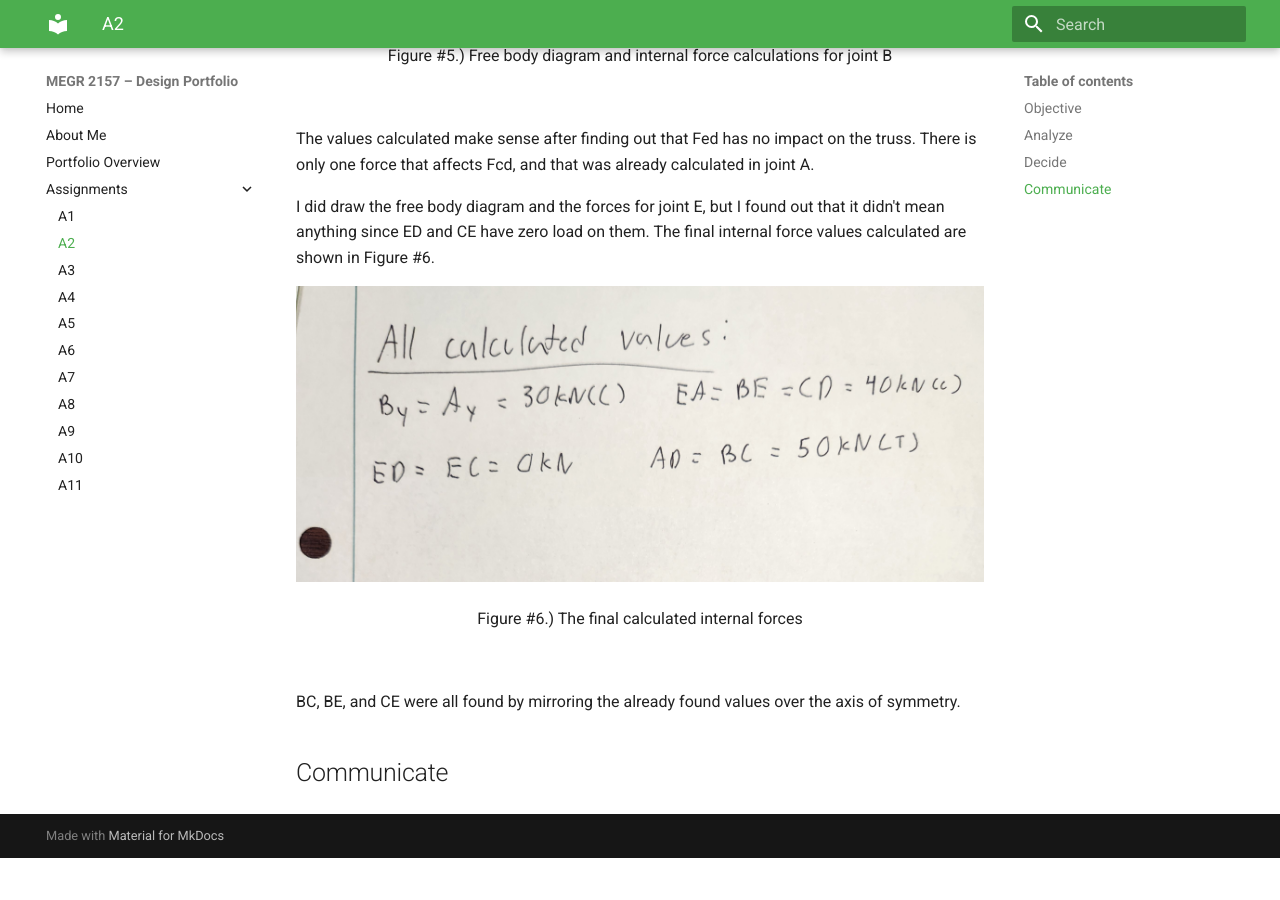
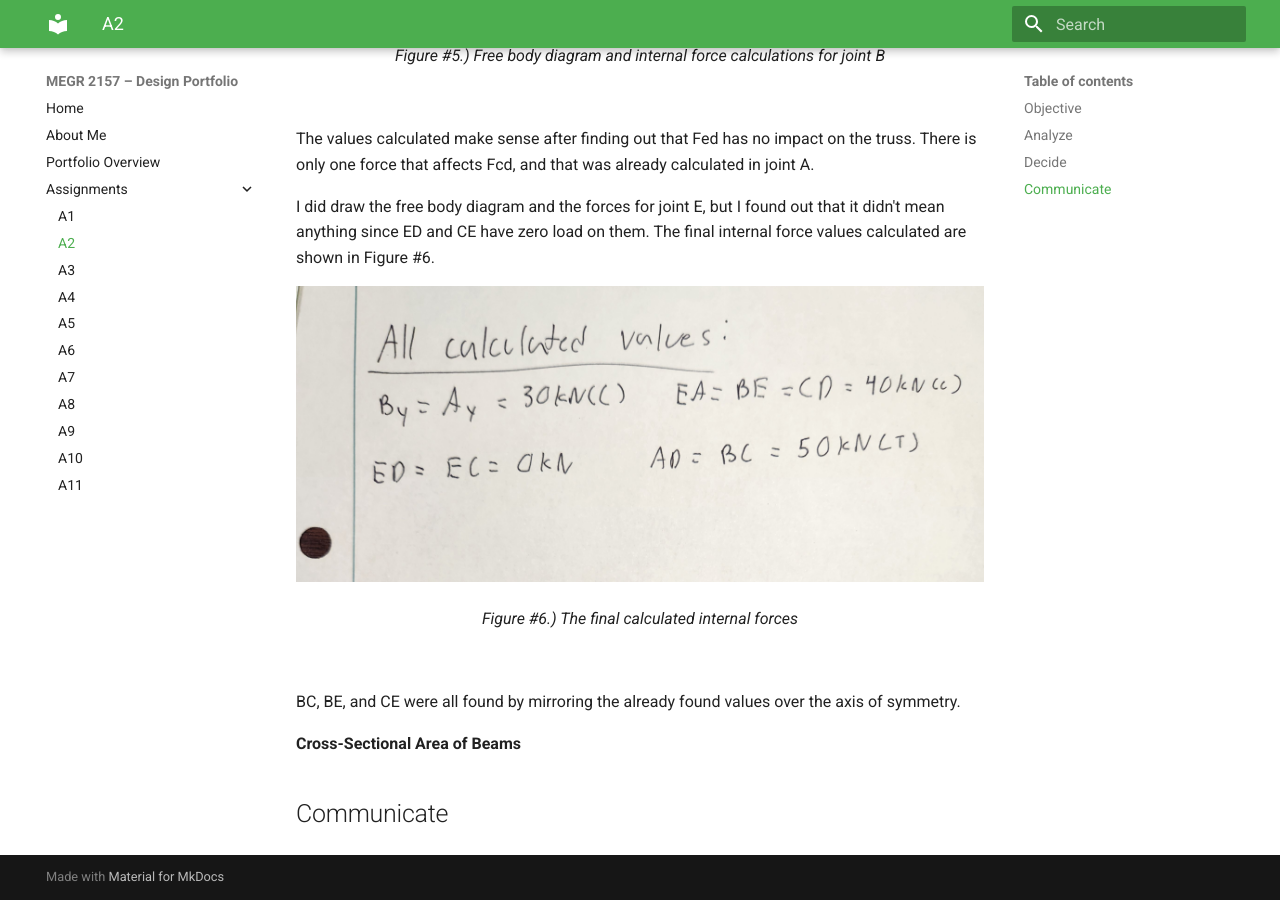
Before and after one commit to AndyChwalik/megr2157-portfolio, an MkDocs documentation site: the page built from docs/assignments/A02/index.md, in a window 1280 px wide and 900 px high, scrolled down 4579 px. Built offline with MkDocs 1.6.1 and Material for MkDocs 9.7.7, drawn with Linux system fonts in a browser that asks for light colours; before the commit the page ends 5437 px from its top, so only the background shows below that.

Commit message:
Update index.md

```diff
--- a/docs/assignments/A02/index.md
+++ b/docs/assignments/A02/index.md
@@ -16,7 +16,7 @@
 
 <div align="center">
   <img src="Truss_Requirements.png">
-  <p>Figure #1.) The force and geometric constraints of the truss design problem</p>
+  <p><em>Figure #1.) The force and geometric constraints of the truss design problem</em></p>
 </div> <br>
 
 Figure #1 is the absolute musts for the truss. There must be a pin support in the top right, a roller support in the top left, and two connections at the bottom with the same force acting upon them (P). P must be 20-30kN, a = 0.4m, and b = 0.3m. For my truss, I will be doing my calculations based on P being 30kN. I chose 30kN since I think it would be a good idea to design for the highest stress that could possibly be put onto my truss.
@@ -25,7 +25,7 @@ My original choice is shown in Figure #2. I wanted to connect all of the differe
 
 <div align="center">
   <img src="initial_truss.jpg">
-  <p>Figure #2.) Initial thought for the truss</p>
+  <p><em>Figure #2.) Initial thought for the truss</em></p>
 </div> <br>
 
 ## Decide
@@ -36,7 +36,7 @@ To start designing the truss, I thought it was best to draw everything on paper.
 
 <div align="center">
   <img src="external_forces.jpg">
-  <p>Figure #3.) Shows the full free body diagram and the external forces.</p>
+  <p><em></em>Figure #3.) Shows the full free body diagram and the external forces.</em></p>
 </div> <br>
 
 **Internal Forces**
@@ -45,7 +45,7 @@ Once the external forces were found, it was time to analyze the internal forces.
 
 <div align="center">
   <img src="joint_a.jpg">
-  <p>Figure #4.) Free body diagram and internal force calculations for joint A</p>
+  <p><em>Figure #4.) Free body diagram and internal force calculations for joint A</em></p>
 </div> <br>
 
 I think the calculated values make sense since Fda has to be larger than Ay due to the fact that it is at an angle. The angle wasn't fully calculated out, since we knew the sides of the triangle, but I can assume that the angle is less than 45 degrees due to the fact the length of the adjacent side is longer than the length of the opposite side. Since the angle is less than 45 degrees, Fea should have a slightly larger internal force than Ay does.
@@ -54,7 +54,7 @@ The next joint I decided to analyze was joint D because I would have all of the
 
 <div align="center">
   <img src="joint_d.jpg">
-  <p>Figure #5.) Free body diagram and internal force calculations for joint B</p>
+  <p><em>Figure #5.) Free body diagram and internal force calculations for joint B</em></p>
 </div> <br>
 
 The values calculated make sense after finding out that Fed has no impact on the truss. There is only one force that affects Fcd, and that was already calculated in joint A.
@@ -63,12 +63,12 @@ I did draw the free body diagram and the forces for joint E, but I found out tha
 
 <div align="center">
   <img src="final_values.jpg">
-  <p>Figure #6.) The final calculated internal forces</p>
+  <p><em>Figure #6.) The final calculated internal forces</em></p>
 </div> <br>
 
 
 BC, BE, and CE were all found by mirroring the already found values over the axis of symmetry.
 
-
+**Cross-Sectional Area of Beams**
 
 ## Communicate
```
